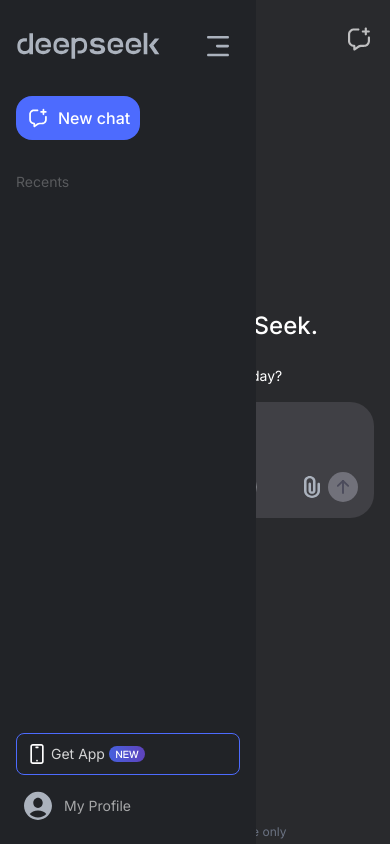
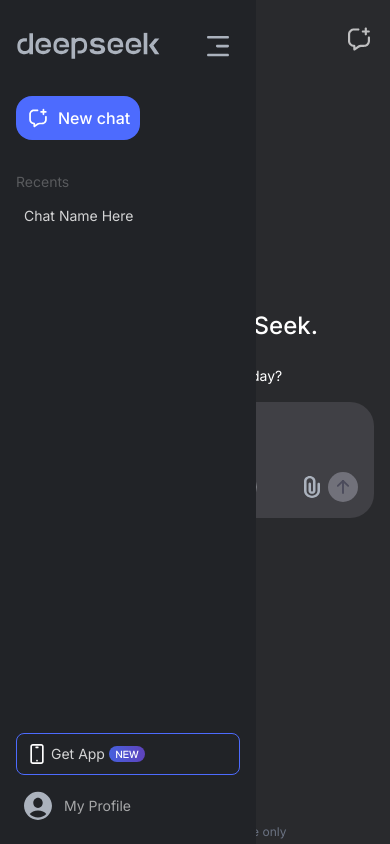
Before and after one commit to gitPirate12/deepseek, a Next.js app: page / in a window 390 px wide. Both pictures are taken after a click on the picture 30 px from the left and 39 px from the top of the page. Built offline with nearby package versions, Linux system fonts and the light colour scheme; no server answers.

Commit message:
Mounted chatlabel on the sidebar

```diff
--- a/components/ChatLabel.jsx
+++ b/components/ChatLabel.jsx
@@ -2,13 +2,17 @@
 import Image from 'next/image'
 import React from 'react'
 
-const ChatLabel = () => {
+const ChatLabel = ({openMenu, setOpenMenu}) => {
   return (
     <div className='flex items-center justify-between p-2 text-white/80 hover:bg-white/10 rounded-lg text-sm group cursor-pointer'>
       <p className='group-hover:max-w-5/6 truncate'>Chat Name Here</p>
-      <div className='group relative flex items-center justify-center h-6 w-6 aspect-square hover:bg-black/80 rounded-lg'>
-        <Image src={assets.three_dots} alt='' className='w-4'/>
-        <div className='absolute -right-36 top-6 bg-gray-700 rounded-xl w-max p-2'>
+      <div className='relative flex items-center justify-center h-6 w-6 aspect-square hover:bg-black/80 rounded-lg'>
+        <Image
+          src={assets.three_dots}
+          alt=''
+          className={`w-4 ${openMenu.open ? '' : 'hidden'} group-hover:block`}
+        />
+        <div className={`absolute ${openMenu.open ? 'block' : 'hidden'} -right-36 top-6 bg-gray-700 rounded-xl w-max p-2`}>
           <div className='flex items-center gap-3 hover:bg-white/10 px-3 py-2 rounded-lg '>
             <Image src={assets.pencil_icon} alt='' className='w-4'/>
             <p>Rename</p>
--- a/components/Sidebar.jsx
+++ b/components/Sidebar.jsx
@@ -3,11 +3,14 @@
 import React from 'react';
 import { useClerk, UserButton } from '@clerk/nextjs';
 import { useAppContext } from '@/context/AppContext';
+import ChatLabel from './ChatLabel';
+import { useState } from 'react';
 
 const Sidebar = ({ expand, SetExpand }) => {
 
   const {openSignIn} = useClerk();
   const {user} = useAppContext();
+  const [openMenu, setOpenMenu] = useState({id:0, open:false});
 
   return (
     <div
@@ -79,7 +82,7 @@
 
         <div className={`mt-8 text-white/25 text-sm ${expand ? 'block' : 'hidden'}`}>
           <p className='my-1'>Recents</p>
-          {/* --chatlabel-- */}
+          <ChatLabel openMenu = {openMenu} setOpenMenu= {setOpenMenu}/>
         </div>
       </div>
 
```
